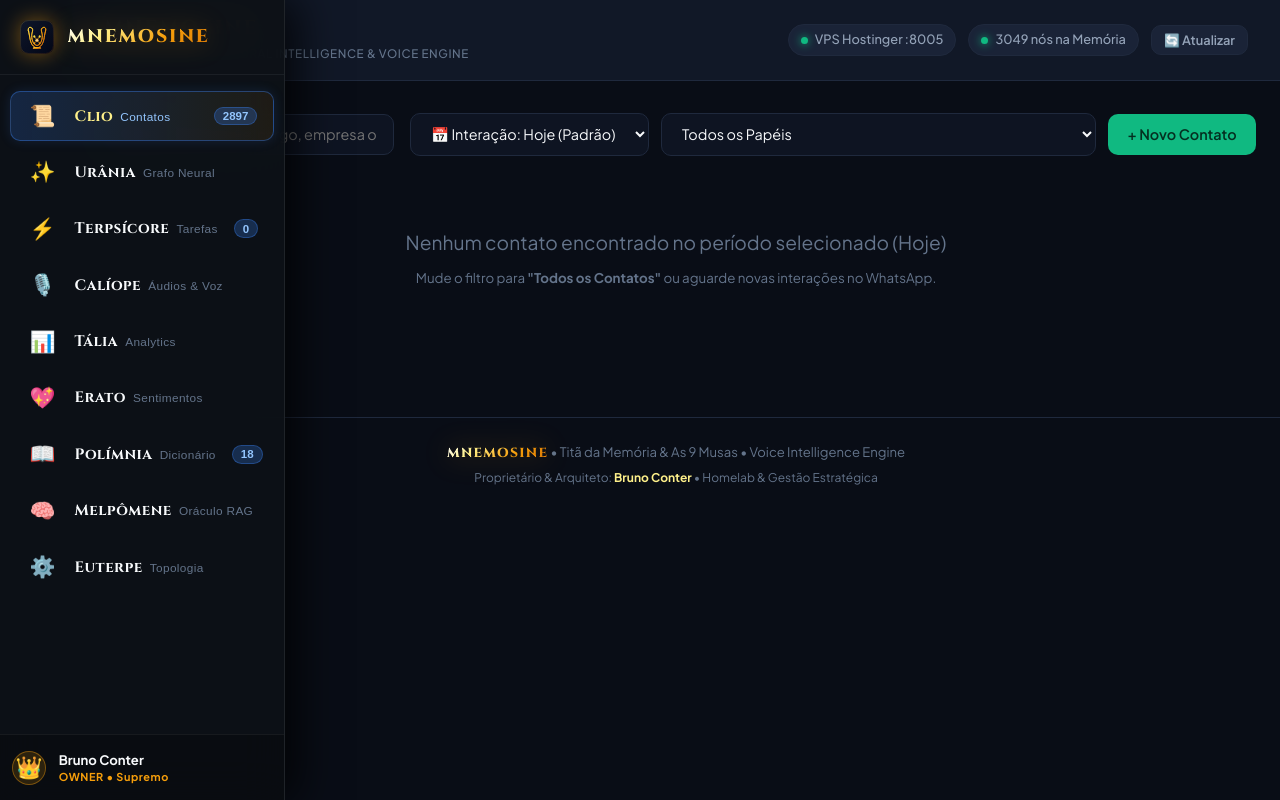
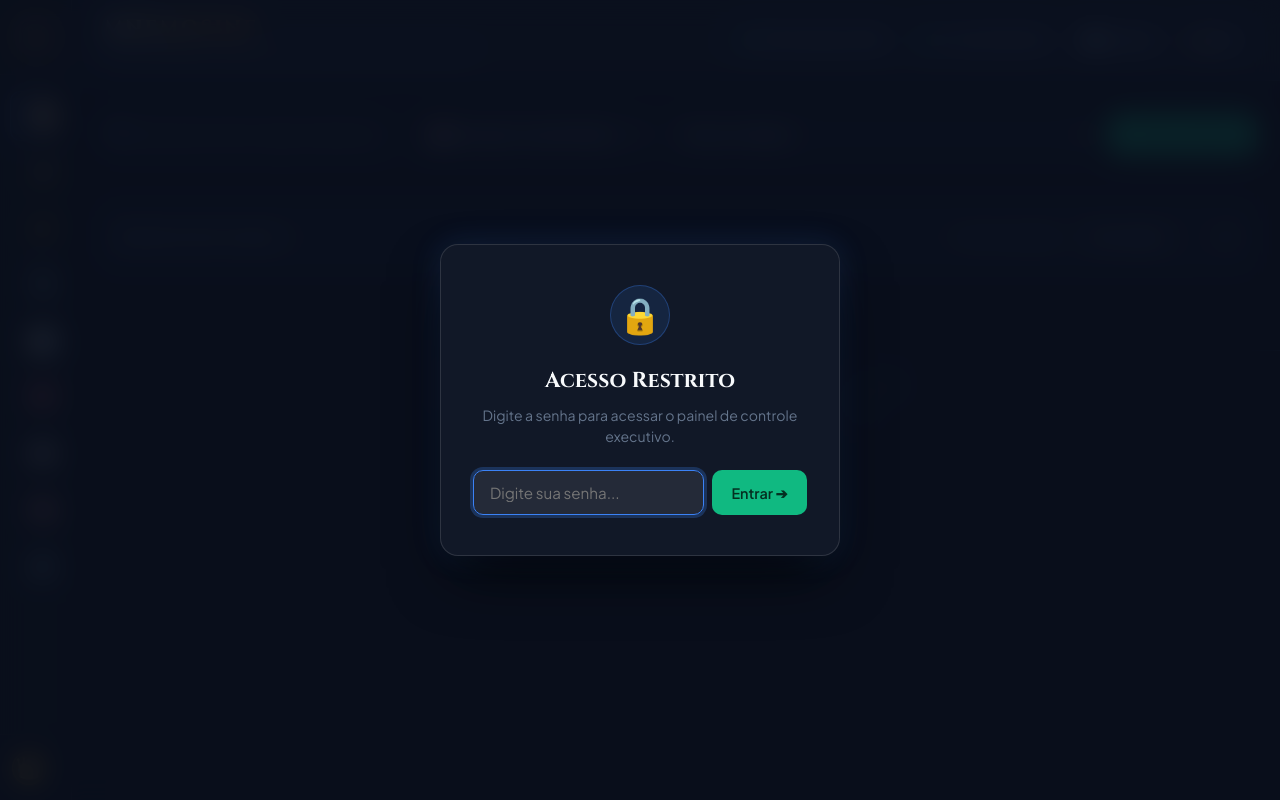
Before and after one commit to brunocorisco86/whisperzap, a FastAPI app: page / in a window 1280 px wide. Run offline with FastAPI, Linux system fonts and the light colour scheme; data that the repository does not hold is empty; some libraries are stand-ins or nearby versions.

Commit message:
feat: implementa autenticacao com senha no dashboard, filtros de prosodia/origem e otimizacoes de latencia

```diff
--- a/data/task_pruning_rules.json
+++ b/data/task_pruning_rules.json
@@ -1,6 +1,6 @@
 {
   "version": "1.1",
-  "last_optimized_at": "2026-08-20T00:30:02.110988+00:00",
+  "last_optimized_at": "2026-08-20T01:45:21.347189+00:00",
   "total_cancelled_analyzed": 2,
   "negative_guidelines": [
     "NUNCA crie tarefas para observações de campo ou relatos passivos sem ação explícita (ex: 'Frango sentado', 'Nível de amônia alto'). Registre apenas como tópicos ou notas.",
--- a/src/ai_gateway/providers/base.py
+++ b/src/ai_gateway/providers/base.py
@@ -20,7 +20,8 @@ class BaseLLMProvider(ABC):
         self,
         prompt: str,
         system_instruction: str | None = None,
-        temperature: float = 0.2,
+        temperature: float = 0.0,
+        max_output_tokens: int | None = None,
     ) -> str:
         """Gera texto assincronamente a partir do prompt."""
         pass
--- a/src/ai_gateway/providers/mock.py
+++ b/src/ai_gateway/providers/mock.py
@@ -17,7 +17,8 @@ class MockProvider(BaseLLMProvider):
         self,
         prompt: str,
         system_instruction: str | None = None,
-        temperature: float = 0.2,
+        temperature: float = 0.0,
+        max_output_tokens: int | None = None,
     ) -> str:
         """Retorna uma resposta simulada formatada."""
         # Se for um prompt de revisão contendo "Transcrição Bruta:", simula texto limpo
--- a/src/ai_gateway/providers/openrouter.py
+++ b/src/ai_gateway/providers/openrouter.py
@@ -25,7 +25,8 @@ class OpenRouterProvider(BaseLLMProvider):
         self,
         prompt: str,
         system_instruction: str | None = None,
-        temperature: float = 0.2,
+        temperature: float = 0.0,
+        max_output_tokens: int | None = None,
     ) -> str:
         """Chama a API do OpenRouter."""
         if not self.api_key or self.api_key.startswith("sua_chave"):
--- a/src/ai_gateway/router.py
+++ b/src/ai_gateway/router.py
@@ -46,7 +46,7 @@ async def revise_transcription(request: ReviseRequest) -> ReviseResponse:
         revised_text = await provider.generate_text(
             prompt=prompt,
             system_instruction=REVISE_SYSTEM_PROMPT,
-            temperature=0.2,
+            temperature=0.0,
         )
     except Exception as exc:
         logger.error(f"Erro ao processar revisão com {provider.provider_name if 'provider' in locals() else 'unknown'}: {exc}")
--- a/src/config.py
+++ b/src/config.py
@@ -78,5 +78,10 @@ class Settings(BaseSettings):
     # Threshold de Peso / Influência para Análise de Sentimento (Default 0.70: Executivos, Família, Cooperados, Favoritos)
     SENTIMENT_WEIGHT_THRESHOLD: float = 0.70
 
+    # Autenticação do Dashboard Web
+    DASHBOARD_PASSWORD: str = "blurbang"
+    DASHBOARD_AUTH_ENABLED: bool = True
+    DASHBOARD_SESSION_SECRET: str = "whisperzap_secret_session_key_2026"
+
 
 settings = Settings()
--- a/src/web/static/css/style.css
+++ b/src/web/static/css/style.css
@@ -2277,3 +2277,109 @@ select:focus {
   font-size: 0.88rem;
   margin-bottom: 0.25rem;
 }
+
+/* ==============================================================================
+   AUTH OVERLAY & LOGIN CARD (WhisperZap Access Protection)
+   ============================================================================== */
+.auth-overlay {
+  position: fixed;
+  inset: 0;
+  background: rgba(10, 15, 29, 0.88);
+  backdrop-filter: blur(14px);
+  -webkit-backdrop-filter: blur(14px);
+  z-index: 99999;
+  display: flex;
+  align-items: center;
+  justify-content: center;
+  padding: 1.5rem;
+}
+
+.auth-card {
+  background: #111827;
+  border: 1px solid rgba(255, 255, 255, 0.12);
+  border-radius: 18px;
+  padding: 2.5rem 2rem;
+  max-width: 400px;
+  width: 100%;
+  text-align: center;
+  box-shadow: 0 25px 60px -12px rgba(0, 0, 0, 0.8), 0 0 30px rgba(59, 130, 246, 0.15);
+  animation: authCardIn 0.3s cubic-bezier(0.16, 1, 0.3, 1);
+}
+
+@keyframes authCardIn {
+  from {
+    opacity: 0;
+    transform: translateY(16px) scale(0.96);
+  }
+  to {
+    opacity: 1;
+    transform: translateY(0) scale(1);
+  }
+}
+
+.auth-badge-icon {
+  font-size: 2.2rem;
+  width: 60px;
+  height: 60px;
+  margin: 0 auto 1.25rem;
+  display: flex;
+  align-items: center;
+  justify-content: center;
+  background: rgba(59, 130, 246, 0.12);
+  border: 1px solid rgba(59, 130, 246, 0.3);
+  border-radius: 50%;
+}
+
+.auth-title {
+  font-family: var(--font-display);
+  font-size: 1.35rem;
+  font-weight: 700;
+  color: var(--text-primary);
+  margin: 0 0 0.5rem 0;
+}
+
+.auth-subtitle {
+  font-size: 0.88rem;
+  color: var(--text-muted);
+  margin: 0 0 1.5rem 0;
+  line-height: 1.45;
+}
+
+.auth-input-wrapper {
+  display: flex;
+  gap: 0.5rem;
+  width: 100%;
+}
+
+.auth-input {
+  flex: 1;
+  padding: 0.75rem 1rem;
+  background: rgba(255, 255, 255, 0.05);
+  border: 1px solid rgba(255, 255, 255, 0.15);
+  border-radius: var(--radius-md);
+  color: var(--text-primary);
+  font-size: 0.95rem;
+  font-family: inherit;
+  transition: border-color 0.2s, box-shadow 0.2s;
+}
+
+.auth-input:focus {
+  outline: none;
+  border-color: #3b82f6;
+  box-shadow: 0 0 0 3px rgba(59, 130, 246, 0.25);
+  background: rgba(255, 255, 255, 0.08);
+}
+
+.auth-error-text {
+  margin-top: 1rem;
+  color: #f87171;
+  font-size: 0.84rem;
+  font-weight: 500;
+  animation: shake 0.3s ease;
+}
+
+@keyframes shake {
+  0%, 100% { transform: translateX(0); }
+  25% { transform: translateX(-6px); }
+  75% { transform: translateX(6px); }
+}
--- a/src/web/static/js/app.js
+++ b/src/web/static/js/app.js
@@ -43,8 +43,10 @@ const tasksSearchInput = document.getElementById('tasks-search');
 const tasksFilterStatus = document.getElementById('tasks-filter-status');
 const tasksFilterPriority = document.getElementById('tasks-filter-priority');
 const msgSearchInput = document.getElementById('msg-search');
+const msgFilterOrigin = document.getElementById('msg-filter-origin');
 const msgFilterIntent = document.getElementById('msg-filter-intent');
 const msgFilterSentiment = document.getElementById('msg-filter-sentiment');
+const msgFilterProsody = document.getElementById('msg-filter-prosody');
 const btnRefreshMessages = document.getElementById('btn-refresh-messages');
 
 // Modals
@@ -95,11 +97,131 @@ function activateTab(tabId) {
 }
 window.activateTab = activateTab;
 
+// --- Authentication Management (WhisperZap Session & Token) ---
+const AUTH_TOKEN_KEY = 'whisperzap_auth_token';
+
+async function checkAuthStatus() {
+  const overlay = document.getElementById('auth-overlay');
+  const token = localStorage.getItem(AUTH_TOKEN_KEY) || '';
+
+  try {
+    const res = await fetch('/api/auth/check', {
+      headers: { 'X-Dashboard-Token': token }
+    });
+    if (res.ok) {
+      const data = await res.json();
+      if (data.authenticated) {
+        if (overlay) overlay.style.display = 'none';
+        return true;
+      }
+    }
+  } catch (err) {
+    console.warn('Verificação de autenticação falhou:', err);
+  }
+
+  // Se não autenticado, exibe tela de login
+  if (overlay) {
+    overlay.style.display = 'flex';
+    const input = document.getElementById('auth-password-input');
+    if (input) setTimeout(() => input.focus(), 100);
+  }
+  return false;
+}
+
+async function handleAuthLogin() {
+  const input = document.getElementById('auth-password-input');
+  const errorMsg = document.getElementById('auth-error-msg');
+  const overlay = document.getElementById('auth-overlay');
+  const btn = document.getElementById('btn-auth-submit');
+
+  const password = input ? input.value.trim() : '';
+  if (!password) {
+    if (errorMsg) {
+      errorMsg.textContent = '❌ Por favor, digite a senha.';
+      errorMsg.style.display = 'block';
+    }
+    return;
+  }
+
+  if (btn) {
+    btn.disabled = true;
+    btn.textContent = 'Verificando...';
+  }
+
+  try {
+    const res = await fetch('/api/auth/login', {
+      method: 'POST',
+      headers: { 'Content-Type': 'application/json' },
+      body: JSON.stringify({ password })
+    });
+
+    if (res.ok) {
+      const data = await res.json();
+      localStorage.setItem(AUTH_TOKEN_KEY, data.token || '');
+      if (overlay) overlay.style.display = 'none';
+      if (errorMsg) errorMsg.style.display = 'none';
+      showToast('✅ Acesso autorizado!');
+
+      // Carrega os dados após login bem-sucedido
+      loadStats();
+      loadContacts();
+      loadDictionary();
+      loadGraphData();
+    } else {
+      if (errorMsg) {
+        errorMsg.textContent = '❌ Senha incorreta. Tente novamente.';
+        errorMsg.style.display = 'block';
+      }
+      if (input) {
+        input.value = '';
+        input.focus();
+      }
+    }
+  } catch (err) {
+    if (errorMsg) {
+      errorMsg.textContent = '❌ Erro ao conectar ao servidor: ' + err.message;
+      errorMsg.style.display = 'block';
+    }
+  } finally {
+    if (btn) {
+      btn.disabled = false;
+      btn.textContent = 'Entrar ➔';
+    }
+  }
+}
+
+async function handleAuthLogout() {
+  localStorage.removeItem(AUTH_TOKEN_KEY);
+  try {
+    await fetch('/api/auth/logout', { method: 'POST' });
+  } catch (e) {
+    // ignore
+  }
+  const overlay = document.getElementById('auth-overlay');
+  if (overlay) {
+    overlay.style.display = 'flex';
+    const input = document.getElementById('auth-password-input');
+    if (input) {
+      input.value = '';
+      input.focus();
+    }
+  }
+  showToast('Sessão encerrada.');
+}
+
+window.handleAuthLogin = handleAuthLogin;
+window.handleAuthLogout = handleAuthLogout;
+window.checkAuthStatus = checkAuthStatus;
+
 // Init
-document.addEventListener('DOMContentLoaded', () => {
-  loadStats();
-  loadContacts();
-  loadDictionary();
+document.addEventListener('DOMContentLoaded', async () => {
+  const isAuthenticated = await checkAuthStatus();
+  if (isAuthenticated) {
+    loadStats();
+    loadContacts();
+    loadDictionary();
+    loadGraphData();
+  }
 
   // Search & Filter Listeners
   contactSearchInput.addEventListener('input', renderContacts);
@@ -149,8 +271,10 @@ document.addEventListener('DOMContentLoaded', () => {
   }
 
   if (msgSearchInput) msgSearchInput.addEventListener('input', () => { messagesCurrentPage = 1; renderMessages(); });
+  if (msgFilterOrigin) msgFilterOrigin.addEventListener('change', () => { messagesCurrentPage = 1; renderMessages(); });
   if (msgFilterIntent) msgFilterIntent.addEventListener('change', () => { messagesCurrentPage = 1; renderMessages(); });
   if (msgFilterSentiment) msgFilterSentiment.addEventListener('change', () => { messagesCurrentPage = 1; renderMessages(); });
+  if (msgFilterProsody) msgFilterProsody.addEventListener('change', () => { messagesCurrentPage = 1; renderMessages(); });
 
   const btnMsgPrev = document.getElementById('btn-msg-prev');
   const btnMsgNext = document.getElementById('btn-msg-next');
@@ -389,11 +513,17 @@ document.addEventListener('DOMContentLoaded', () => {
   if (msgSearchInput) {
     msgSearchInput.addEventListener('input', renderMessages);
   }
+  if (msgFilterOrigin) {
+    msgFilterOrigin.addEventListener('change', renderMessages);
+  }
   if (msgFilterIntent) {
     msgFilterIntent.addEventListener('change', renderMessages);
   }
   if (msgFilterSentiment) {
     msgFilterSentiment.addEventListener('change', renderMessages);
+  }
+  if (msgFilterProsody) {
+    msgFilterProsody.addEventListener('change', renderMessages);
   }
   if (btnRefreshMessages) {
     btnRefreshMessages.addEventListener('click', () => {
@@ -401,9 +531,6 @@ document.addEventListener('DOMContentLoaded', () => {
       showToast('Feed de mensagens atualizado!');
     });
   }
-
-  // Carrega dados do grafo
-  loadGraphData();
 });
 
 // --- API Calls & Loading ---
@@ -1204,8 +1331,10 @@ function renderMessages() {
   if (!messagesContainer) return;
 
   const searchTerm = msgSearchInput ? msgSearchInput.value.toLowerCase().trim() : '';
+  const filterOrigin = msgFilterOrigin ? msgFilterOrigin.value.toUpperCase() : '';
   const filterIntent = msgFilterIntent ? msgFilterIntent.value.toUpperCase() : '';
   const filterSentiment = msgFilterSentiment ? msgFilterSentiment.value.toUpperCase() : '';
+  const filterProsody = msgFilterProsody ? msgFilterProsody.value.toUpperCase() : '';
 
   const filtered = allMessages.filter(m => {
     const revised = (m.revised_text || '').toLowerCase();
@@ -1216,11 +1345,17 @@ function renderMessages() {
     const speaker = (m.speaker || '').toLowerCase();
     const summary = (m.summary || '').toLowerCase();
 
+    // Verificação de Origem e Prosódia
+    const isAudio = Boolean(m.audio_duration_s || (m.meta_info && m.meta_info.prosody) || m.audio_filename);
+    const voiceTone = (m.meta_info && m.meta_info.prosody && m.meta_info.prosody.voice_tone) ? m.meta_info.prosody.voice_tone.toUpperCase() : '';
+
     const matchSearch = !searchTerm || speaker.includes(searchTerm) || revised.includes(searchTerm) || raw.includes(searchTerm) || summary.includes(searchTerm);
+    const matchOrigin = !filterOrigin || (filterOrigin === 'AUDIO' ? isAudio : !isAudio);
     const matchIntent = !filterIntent || (m.intent && m.intent.toUpperCase() === filterIntent);
     const matchSentiment = !filterSentiment || (m.sentiment && m.sentiment.toUpperCase() === filterSentiment);
-
-    return matchSearch && matchIntent && matchSentiment;
+    const matchProsody = !filterProsody || (voiceTone === filterProsody);
+
+    return matchSearch && matchOrigin && matchIntent && matchSentiment && matchProsody;
   });
 
   const totalFiltered = filtered.length;
@@ -1234,7 +1369,7 @@ function renderMessages() {
     messagesContainer.innerHTML = `
       <div class="empty-state" style="text-align: center; padding: 3rem; color: var(--text-muted);">
         <p style="font-size: 1.1rem; margin-bottom: 0.5rem;">Nenhuma mensagem encontrada</p>
-        <small>As notas de voz enviadas no WhatsApp aparecerão aqui em tempo real com análise semântica e métricas.</small>
+        <small>As notas de voz e mensagens enviadas aparecerão aqui em tempo real com análise semântica e métricas.</small>
       </div>
     `;
     return;
@@ -1268,6 +1403,18 @@ function renderMessages() {
       'FRUSTRATED': { emoji: '😤', label: 'Frustrado', color: '#e11d48' },
     };
     const sent = sentimentConfig[m.sentiment] || sentimentConfig['NEUTRAL'];
+
+    // Origem (Áudio vs Texto)
+    const isAudio = Boolean(m.audio_duration_s || (m.meta_info && m.meta_info.prosody) || m.audio_filename);
+    const originBadgeHtml = isAudio ? `
+      <span class="badge" style="font-size: 0.72rem; background: rgba(59, 130, 246, 0.15); color: #60a5fa;" title="Origem: Nota de Voz / Áudio (${m.audio_duration_s ? m.audio_duration_s + 's' : 'Áudio'})">
+        🎙️ Áudio ${m.audio_duration_s ? `(${Math.round(m.audio_duration_s)}s)` : ''}
+      </span>
+    ` : `
+      <span class="badge" style="font-size: 0.72rem; background: rgba(148, 163, 184, 0.15); color: #94a3b8;" title="Origem: Mensagem de Texto Direta">
+        💬 Texto
+      </span>
+    `;
 
     // Prosódia Acústica
     const prosody = m.meta_info && m.meta_info.prosody;
@@ -1330,6 +1477,7 @@ function renderMessages() {
           </div>
 
           <div class="message-badges">
+            ${originBadgeHtml}
             <span class="badge badge-executive" style="font-size: 0.72rem;">${m.intent}</span>
             <span class="badge" style="font-size: 0.72rem; background: rgba(255,255,255,0.06); color: ${urgencyColor};">${m.urgency}</span>
             <span class="badge" style="font-size: 0.72rem; background: rgba(255,255,255,0.06); color: ${sent.color};" title="Score emocional: ${m.sentiment_score || 0.0}">
--- a/src/web/templates/index.html
+++ b/src/web/templates/index.html
@@ -15,6 +15,22 @@
   <script src="https://cdn.jsdelivr.net/npm/chart.js"></script>
 </head>
 <body>
+
+  <!-- Auth Overlay (Proteção com Senha WhisperZap) -->
+  <div id="auth-overlay" class="auth-overlay" style="display: none;">
+    <div class="auth-card">
+      <div class="auth-badge-icon">🔒</div>
+      <h2 class="auth-title">Acesso Restrito</h2>
+      <p class="auth-subtitle">Digite a senha para acessar o painel de controle executivo.</p>
+      <form id="auth-form" onsubmit="event.preventDefault(); window.handleAuthLogin();">
+        <div class="auth-input-wrapper">
+          <input type="password" id="auth-password-input" class="auth-input" placeholder="Digite sua senha..." autocomplete="current-password" autofocus>
+          <button type="submit" class="btn btn-primary" id="btn-auth-submit">Entrar ➔</button>
+        </div>
+        <div id="auth-error-msg" class="auth-error-text" style="display: none;">❌ Senha incorreta. Tente novamente.</div>
+      </form>
+    </div>
+  </div>
 
   <!-- Collapsible Icon Sidebar -->
   <aside class="app-sidebar" id="app-sidebar">
@@ -102,6 +118,9 @@
       </div>
       <button class="btn btn-secondary btn-sm" id="btn-refresh-all" title="Recarregar Dados da VPS">
         🔄 Atualizar
+      </button>
+      <button class="btn btn-secondary btn-sm" id="btn-logout" title="Encerrar Sessão" onclick="window.handleAuthLogout()">
+        🔒 Sair
       </button>
     </div>
   </header>
@@ -267,6 +286,11 @@
           <input type="text" id="msg-search" placeholder="Buscar por remetente, transcrição, tarefa ou resumo...">
         </div>
         <div class="filter-group">
+          <select id="msg-filter-origin" title="Filtrar por tipo de mídia de origem">
+            <option value="">Todas as Origens</option>
+            <option value="AUDIO">🎙️ Áudio</option>
+            <option value="TEXT">💬 Texto</option>
+          </select>
           <select id="msg-filter-intent">
             <option value="">Todas as Intenções</option>
             <option value="TASK">📋 Tarefa (TASK)</option>
@@ -284,6 +308,14 @@
             <option value="URGENT">🚨 Urgente (URGENT)</option>
             <option value="ANXIOUS">😰 Ansioso (ANXIOUS)</option>
             <option value="FRUSTRATED">😤 Frustrado (FRUSTRATED)</option>
+          </select>
+          <select id="msg-filter-prosody" title="Filtrar por Tom de Voz / Prosódia Acústica">
+            <option value="">Todos os Tons de Voz</option>
+            <option value="TENSO_URGENTE">⚡ Acelerado & Tenso</option>
+            <option value="ENERGICO">🚀 Enérgico & Dinâmico</option>
+            <option value="CALMO_ESTAVEL">🌿 Calmo & Equilibrado</option>
+            <option value="HESITANTE">🤔 Hesitante & Pausado</option>
+            <option value="NEUTRO">💬 Neutro & Estável</option>
           </select>
           <button class="btn btn-secondary btn-sm" id="btn-refresh-messages">🔄 Atualizar</button>
         </div>
```
Also changed, not shown: src/ai_gateway/providers/gemini.py (+10 -4 lines), src/web/router.py (+72 -3 lines), tests/test_dashboard_auth.py (added, +44 -0 lines), workflows/n8n_whatsapp_master_orchestrator.json (+5 -5 lines), workflows/n8n_whatsapp_voice_transcription.json (+5 -5 lines), .agents/rules/graphify.md (added), .agents/workflows/graphify.md (added), data/hermes_graph.json, images/mnemosine.jpg (added), 1 other file.
